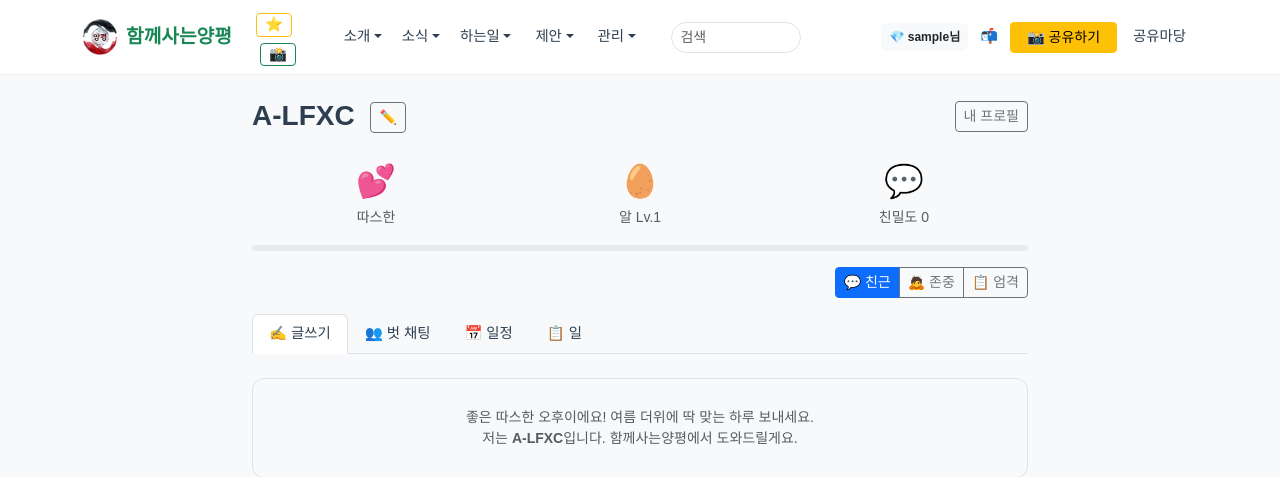
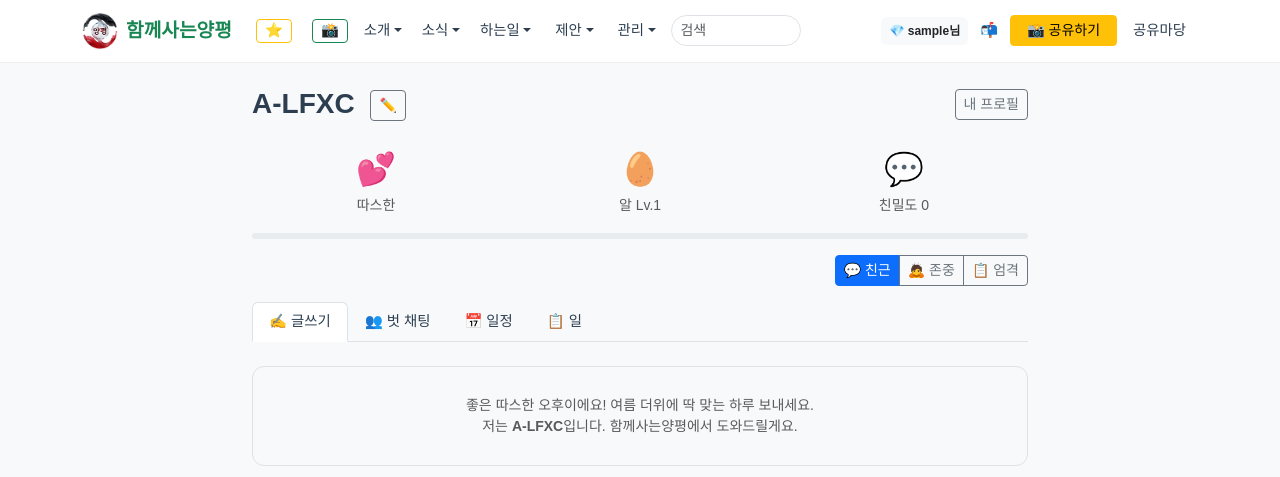
Before and after one commit to laondol/unocum, a Flask app: page /user/my in a window 1280 px wide. Shown: the top 477 px of the page. Run offline with Flask 3, Linux system fonts and the light colour scheme; the visitor is signed in with stand-in values (Sample User, id 1); data comes from the database, SQL or seed files in the repository; data that the repository does not hold is empty; parts of the project's set-up code (start-up, migrations or seed data) failed here and were passed over; some libraries are stand-ins or nearby versions; some web fonts are replaced.

Commit message:
별표 카메라 한줄로 정렬

```diff
--- a/templates/layout.html
+++ b/templates/layout.html
@@ -31,7 +31,7 @@
             <a class="navbar-brand d-flex align-items-center" href="/intro">
                 <img src="/static/images/logo.png" alt="양평" height="36" class="me-2">
                 <span class="fw-bold text-success" style="font-size: 1.2rem;">함께사는양평</span>
-                <div class="d-inline-block ms-2 position-relative" id="navQuick">
+                <div class="d-inline-flex align-items-center ms-2 position-relative" id="navQuick">
                     <button class="btn btn-sm btn-outline-warning px-2 py-0" style="font-size:0.9rem;" onclick="document.getElementById('quickMenu').classList.toggle('d-none')" onmouseenter="document.getElementById('quickMenu').classList.remove('d-none')">⭐</button>
                     <a href="/share-report" class="btn btn-sm btn-outline-success px-2 py-0 ms-1" style="font-size:0.9rem;">📸</a>
                     <div class="position-absolute bg-white border rounded shadow-sm p-2 d-none" id="quickMenu" style="z-index:1000;min-width:140px;top:100%;left:0;" onmouseleave="this.classList.add('d-none')">
```
